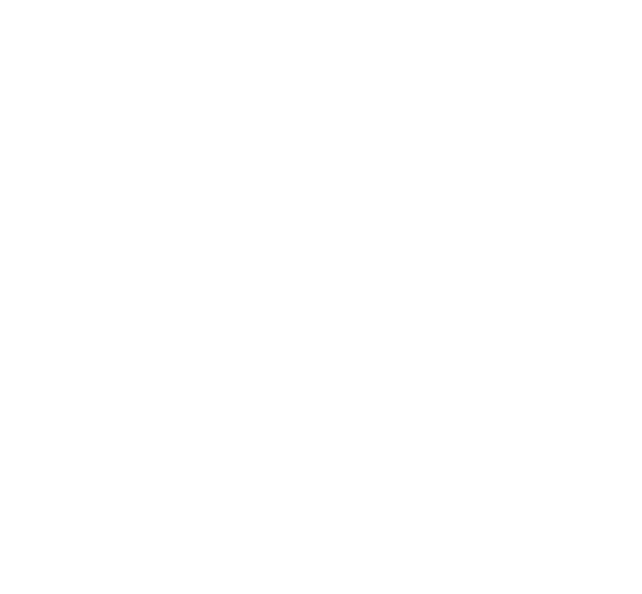
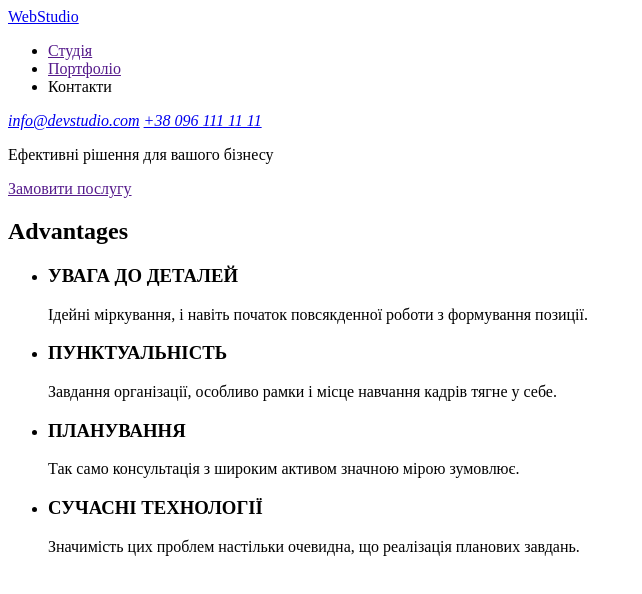
Before and after one commit to OleksaSmyrnov/goit-markup-hw-01, a plain HTML site: page index.html in a window 1280 px wide. Shown: the whole page, without its empty margins (0-642 px from the left). Drawn offline with Linux system fonts and the light colour scheme.

Commit message:
add header and main

```diff
--- a/index.html
+++ b/index.html
@@ -1,14 +1,53 @@
 <!DOCTYPE html>
-<html lang="uk">
-<head>
-    <meta charset="UTF-8">
-    <meta http-equiv="X-UA-Compatible" content="IE=edge">
-    <meta name="viewport" content="width=device-width, initial-scale=1.0">
+<html lang="en">
+  <head>
+    <meta charset="UTF-8" />
+    <meta http-equiv="X-UA-Compatible" content="IE=edge" />
+    <meta name="viewport" content="width=device-width, initial-scale=1.0" />
     <title>goit-markup-hw-01</title>
-</head>
-<body>
+  </head>
+  <body>
     <header>
+      <a href="./index.html">WebStudio</a>
+      <nav>
+        <ul>
+          <li><a href="">Студія</a></li>
+          <li><a href="">Портфоліо</a></li>
+          <li><a href=""></a>Контакти</li>
+        </ul>
+      </nav>
+    </header>
+    <address>
+      <a href="mailto:info@devstudio.com">info@devstudio.com</a>
+      <a href="tel:+380961111111">+38 096 111 11 11</a>
+    </address>
+    <main>
+      <section>
+        <p>Ефективні рішення для вашого бізнесу</p>
+        <a href="">Замовити послугу</a>
+      </section>
 
-    </header>
-</body>
+      <section>
+        <h2>Advantages</h2>
+        <ul>
+          <li>
+            <h3>УВАГА ДО ДЕТАЛЕЙ</h3>
+            <p>Ідейні міркування, і навіть початок повсякденної роботи з формування позиції.</p>
+          </li>
+          <li>
+            <h3>ПУНКТУАЛЬНІСТЬ</h3>
+            <p>Завдання організації, особливо рамки і місце навчання кадрів тягне у себе.</p>
+          </li>
+          <li>
+            <h3>ПЛАНУВАННЯ</h3>
+            <p>Так само консультація з широким активом значною мірою зумовлює.</p>
+          </li>
+          <li>
+            <h3>СУЧАСНІ ТЕХНОЛОГІЇ</h3>
+            <p>Значимість цих проблем настільки очевидна, що реалізація планових завдань.</p>
+          </li>
+        </ul>
+      </section>
+    </main>
+  </body>
 </html>
```
Also changed, not shown: .prettierrc.json (added).
